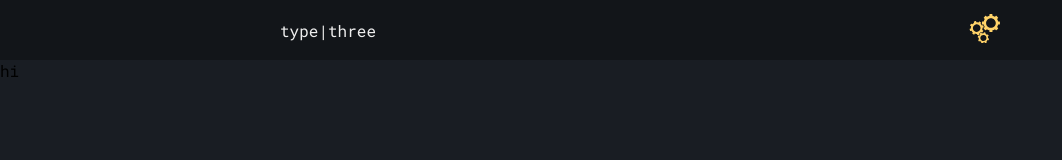
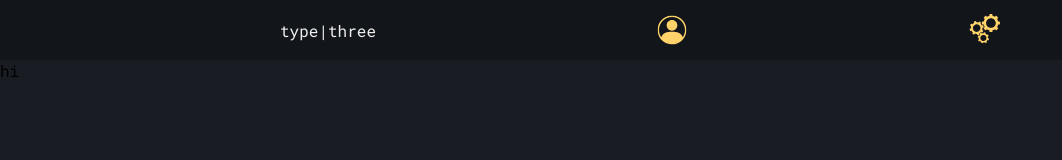
Before and after one commit to patrik-setterberg/typethree, a React (Create React App) app in the folder frontend/: page / in a window 1280 px wide. Shown: the top 160 px of the page, without its empty margins (0-1062 px from the left). Built offline with nearby package versions, Linux system fonts and the light colour scheme.

Commit message:
Move modal component to its own folder, add UserButton component, tweak headerbutton styles

```diff
--- a/frontend/src/App.tsx
+++ b/frontend/src/App.tsx
@@ -6,8 +6,7 @@ import themes, { defaultTheme } from "./globals/themes";
 
 import Header from "./components/Header/Header";
 import Main from "./components/UI/Main";
-import Modal from "./components/UI/Modal";
-
+import Modal from "./components/UI/Modal/Modal";
 
 const App = (): JSX.Element => {
   const settingsCtx = useContext(SettingsContext);
@@ -18,12 +17,14 @@ const App = (): JSX.Element => {
   return (
     <ThemeProvider theme={currentTheme}>
       <Header />
-      <Main>
-        hi
-      </Main>
-      {settingsCtx.settingsModalVisible && <Modal onClose={settingsCtx.closeSettings}>Modal!</Modal>}
+      <Main>hi</Main>
+      {settingsCtx.settingsModalVisible && (
+        <Modal title="Settings" onClose={settingsCtx.closeSettings}>
+          Modal!
+        </Modal>
+      )}
     </ThemeProvider>
   );
-}
+};
 
 export default App;
--- a/frontend/src/components/Header/Header.tsx
+++ b/frontend/src/components/Header/Header.tsx
@@ -1,6 +1,7 @@
 import * as StyledComponents from "./Header.styles";
 import {Container}  from "../UI/Container.styles";
 import SettingsButton from "./SettingsButton";
+import UserButton from "./UserButton";
 
 interface HeaderProps {}
 
@@ -11,6 +12,7 @@ const Header = ({}: HeaderProps): JSX.Element => {
     <S.Header>
       <S.Container>
         <div>type|three</div>
+        <UserButton />
         <SettingsButton />
       </S.Container>
     </S.Header>
--- /dev/null
+++ b/frontend/src/components/Header/UserButton.tsx
@@ -0,0 +1,19 @@
+import HeaderButton from "../UI/HeaderButton/HeaderButton";
+import UserIcon from "./UserIcon";
+
+const UserButton = (): JSX.Element => {
+  return (
+    <HeaderButton
+      clickFunc={() => {
+        console.log("User");
+      }}
+      title="Login&nbsp;/&nbsp;Register"
+      ariaLabel="User"
+      modalIsOpen={false}
+    >
+      <UserIcon isLoggedIn={true} />
+    </HeaderButton>
+  );
+};
+
+export default UserButton;
--- /dev/null
+++ b/frontend/src/components/Header/UserIcon.styles.ts
@@ -0,0 +1,27 @@
+import styled from "styled-components";
+
+export const UserIcon = styled.span<{ isLoggedIn: boolean }>`
+  display: flex;
+  align-items: center;
+
+  & svg {
+    transform: scale(0.9);
+    transition: transform 0.125s ease;
+
+    & .user-icon__head,
+    & .user-icon__body {
+      fill: ${(props) =>
+        props.isLoggedIn ? (props) => props.theme.highlight : "none"};
+    }
+  }
+
+  &:hover svg {
+    transform: scale(1);
+
+    & .user-icon__head,
+    & .user-icon__body {
+      fill: ${(props) =>
+        props.isLoggedIn ? (props) => props.theme.primary : "none"};
+    }
+  }
+`;
--- /dev/null
+++ b/frontend/src/components/Header/UserIcon.tsx
@@ -0,0 +1,20 @@
+import * as S from "./UserIcon.styles";
+
+interface IUserIconProps {
+  isLoggedIn: boolean;
+}
+
+const UserIcon = ({isLoggedIn}: IUserIconProps): JSX.Element => {
+  return (
+    <S.UserIcon isLoggedIn={isLoggedIn}>
+      <svg viewBox="0 0 325 325" fill="none" xmlns="http://www.w3.org/2000/svg">
+        <circle className="user-icon__head" cx="163" cy="109" r="51" fill="black"/>
+        <path className="user-icon__body" d="M163.5 192C134.833 189.667 78 184 44.5 261C109.5 329 223 335 282 256.5C262 189 188.333 187.5 163.5 192Z" fill="black"/>
+        <path fillRule="evenodd" clipRule="evenodd" d="M162.5 154C187.077 154 207 134.077 207 109.5C207 84.9233 187.077 65 162.5 65C137.923 65 118 84.9233 118 109.5C118 134.077 137.923 154 162.5 154ZM162.5 170C195.913 170 223 142.913 223 109.5C223 76.0868 195.913 49 162.5 49C129.087 49 102 76.0868 102 109.5C102 142.913 129.087 170 162.5 170Z" fill="black"/>
+        <path fillRule="evenodd" clipRule="evenodd" d="M34.9554 263.201C39.206 268.578 43.7894 273.679 48.6743 278.474C77.9918 307.252 118.173 325 162.5 325C207.282 325 247.833 306.885 277.226 277.584C282.073 272.752 286.616 267.615 290.825 262.206C312.244 234.679 325 200.079 325 162.5C325 72.7537 252.246 0 162.5 0C72.7537 0 0 72.7537 0 162.5C0 200.534 13.0665 235.516 34.9554 263.201ZM284.925 242.994C300.143 219.894 309 192.231 309 162.5C309 81.5903 243.41 16 162.5 16C81.5903 16 16 81.5903 16 162.5C16 192.639 25.1014 220.653 40.7058 243.943C59.6116 194.842 107.237 182 163 182C218.403 182 265.773 194.393 284.925 242.994ZM52.4514 259.206C79.2996 289.735 118.65 309 162.5 309C206.76 309 246.436 289.373 273.298 258.347C259.226 210.739 215.17 198 163 198C110.517 198 66.2449 211.158 52.4514 259.206Z" fill="black"/>
+      </svg>
+    </S.UserIcon>
+  );
+};
+
+export default UserIcon;
--- a/frontend/src/components/UI/HeaderButton/HeaderButton.styles.ts
+++ b/frontend/src/components/UI/HeaderButton/HeaderButton.styles.ts
@@ -3,9 +3,9 @@ import media from "../../../globals/media-breakpoints";
 
 export const Wrapper = styled.div`
   position: relative;
-`
+`;
 
-export const HeaderButton = styled.button<{modalIsOpen: boolean}>`
+export const HeaderButton = styled.button<{ modalIsOpen: boolean }>`
   background: transparent;
   border: none;
   cursor: pointer;
@@ -15,21 +15,32 @@ export const HeaderButton = styled.button<{modalIsOpen: boolean}>`
     height: auto;
   }
 
-  & svg path {
-    transition: fill 0.2s ease;
-    fill: ${props => props.theme.highlight};
+  & svg {
+    & path,
+    & circle {
+      transition: fill 1s ease;
+      fill: ${(props) => props.theme.highlight};
+    }
   }
 
-  ${props => props.modalIsOpen && css`
-    & svg path {
-      fill: ${props => props.theme.primary};
+  ${(props) =>
+    props.modalIsOpen &&
+    css`
+      & svg {
+        & path,
+        & circle {
+          fill: ${(props) => props.theme.primary};
+        }
       }
     `}
 
-  &:hover svg path {
-    fill: ${props => props.theme.primary};
+  &:hover svg {
+    & path,
+    & circle {
+      fill: ${(props) => props.theme.primary};
     }
-`
+  }
+`;
 
 export const HeaderButtonTitle = styled.span`
   display: inline-block;
@@ -38,24 +49,30 @@ export const HeaderButtonTitle = styled.span`
   left: 50%;
   transform: translateX(-50%);
   z-index: 100;
-  padding: 0.125rem 0.25rem;
+  padding: 0.2rem 0.25rem;
   background-color: ${props => props.theme.highlight};
-  /*background: linear-gradient(160deg, ${props => props.theme.primary} 0%, ${props => props.theme.highlight} 90%);*/
-  color: ${props => props.theme.backgroundPrimary};
-  border: 2px solid ${props => props.theme.backgroundSecondary};
-  border-radius: 0.25rem;
+  background: linear-gradient(160deg, ${(props) =>
+    props.theme.primary} 33%, ${props => props.theme.highlight} 66%);
+  background-size: 300% 100%;
+  background-position: 100%;
+  color: ${(props) => props.theme.backgroundPrimary};
+  border: 2px solid ${(props) => props.theme.backgroundSecondary};
+  border-radius: 0.375rem;
   font-size: 0.8125rem;
+  line-height: 1;
   font-weight: 600;
-  letter-spacing: 0.8px;
+  letter-spacing: 0.2px;
   text-transform: uppercase;
   opacity: 0;
-  transition: opacity 0.125s ease-in-out, top 0.125s ease-in-out;
+  transition: opacity 0.125s ease-in-out, top 0.125s ease-in-out, background-position 1.25s ease-out, letter-spacing 0.3s ease;
   pointer-events: none;
 
   @media ${media.atleastMedium} {
     ${HeaderButton}:hover ~ & {
       opacity: 1;
       top: 2.25rem;
+      background-position: 0%;
+      letter-spacing: 1px;
     }
   }
-`
+`;
--- a/frontend/src/components/UI/CloseButton.styles.ts
+++ b/frontend/src/components/UI/Modal/CloseButton.styles.ts
@@ -1,6 +1,6 @@
 import styled from "styled-components";
 
-import media from "../../globals/media-breakpoints";
+import media from "../../../globals/media-breakpoints";
 
 export const CloseButton = styled.button`
   background: transparent;
--- a/frontend/src/components/UI/Modal.styles.ts
+++ b/frontend/src/components/UI/Modal/Modal.styles.ts
@@ -1,5 +1,5 @@
 import styled from "styled-components";
-import media from "../../globals/media-breakpoints";
+import media from "../../../globals/media-breakpoints";
 
 export const Backdrop = styled.div`
   position: fixed;
@@ -41,5 +41,10 @@ export const Modal = styled.div`
 
 export const ModalInner = styled.div`
   color: ${props => props.theme.backgroundPrimary};
-  margin: var(--default-spacing);
+  margin: 0 var(--default-spacing) var(--default-spacing);
 `
+
+export const ModalTitle = styled.h2`
+  text-align: center;
+  color: ${props => props.theme.backgroundTertiary};
+`
--- a/frontend/src/components/UI/Modal.tsx
+++ b/frontend/src/components/UI/Modal/Modal.tsx
@@ -15,11 +15,12 @@ const Backdrop = ({ onClose }: BackdropProps): JSX.Element => {
  * Modal component.
  */
 interface ModalProps {
+  title: string;
   onClose: (event: React.MouseEvent<HTMLElement>) => void;
   children: React.ReactNode;
 }
 
-const Modal = ({ onClose, children }: ModalProps): JSX.Element => {
+const Modal = ({ title, onClose, children }: ModalProps): JSX.Element => {
   const overlaysElement: HTMLElement = document.getElementById("overlays")!;
 
   return (
@@ -30,7 +31,10 @@ const Modal = ({ onClose, children }: ModalProps): JSX.Element => {
         ReactDOM.createPortal(
           <S.Modal>
             <CloseButton clickHandler={onClose} />
-            <S.ModalInner>{children}</S.ModalInner>
+            <S.ModalInner>
+              <S.ModalTitle>{title}</S.ModalTitle>
+              {children}
+            </S.ModalInner>
           </S.Modal>,
           overlaysElement
         )}
--- a/frontend/src/context/settings-context.tsx
+++ b/frontend/src/context/settings-context.tsx
@@ -4,6 +4,9 @@ const SettingsContext = React.createContext({
   settingsModalVisible: false,
   openSettings: (event: React.MouseEvent<HTMLButtonElement>) => {},
   closeSettings: (event: React.MouseEvent<HTMLElement>) => {},
+  // Theme
+  // Test length
+  // ??
 });
 
 interface SettingsProps {
```
Also changed, not shown: frontend/src/components/UI/Modal/CloseButton.tsx (renamed from frontend/src/components/UI/CloseButton.tsx). Lines whose indentation alone changed are shown as unchanged.
